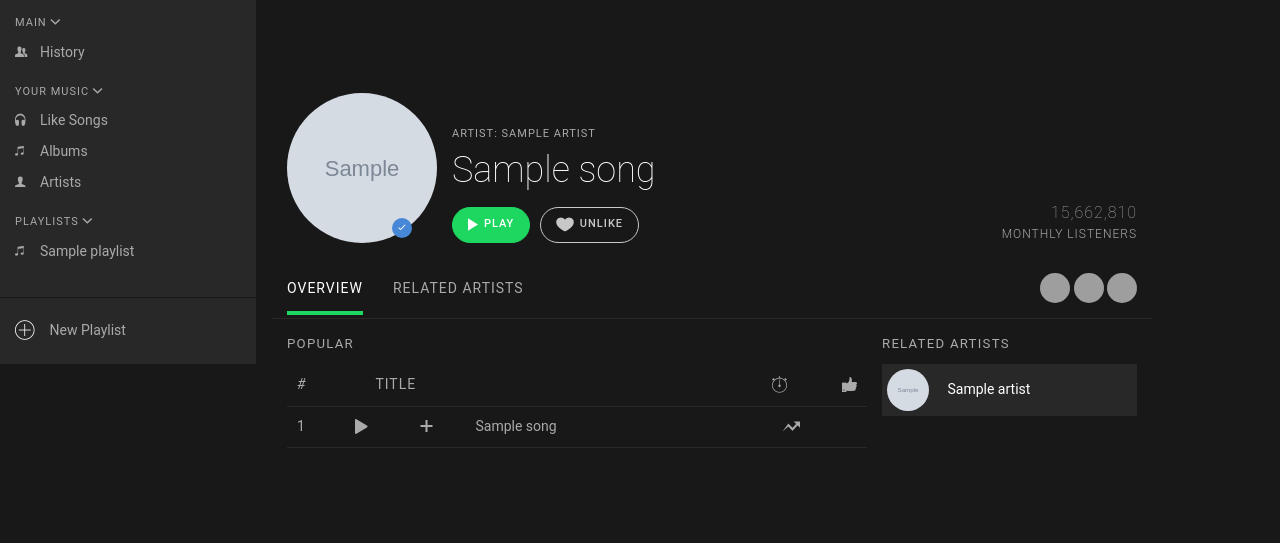
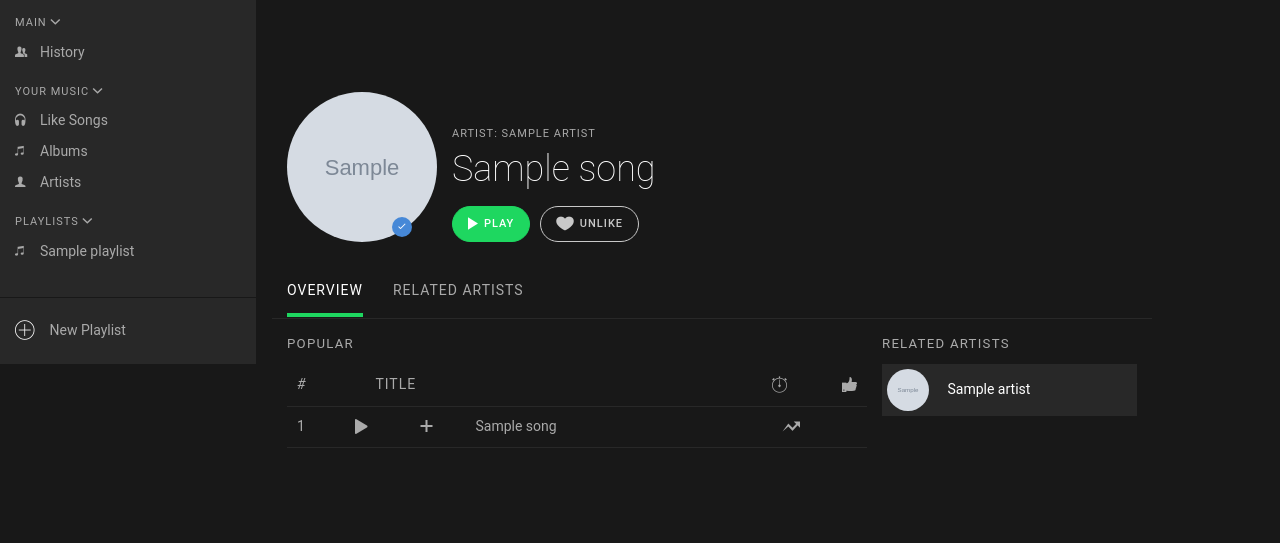
Before and after one commit to sudiarth/Spotlite, a Django app: template apps/app_spotlite/templates/app_spotlite/song.html in a window 1280 px wide. Shown: the part 61-604 px from the top of the page. Run offline with Django 3.2, Linux system fonts and the light colour scheme; the template is opened without the code that fills it: most values are stand-ins (such as "Sample title", 1, 10 or a date in 2020); grey boxes marked "Sample" are stand-in pictures; some libraries are stand-ins or nearby versions; grey boxes are pictures that could not be loaded.

Commit message:
fix single song

```diff
--- a/apps/app_spotlite/templates/app_spotlite/song.html
+++ b/apps/app_spotlite/templates/app_spotlite/song.html
@@ -88,9 +88,9 @@
 
               <div class="artist__listeners">
 
-                <div class="artist__listeners__count">15,662,810</div>
+                <div class="artist__listeners__count"></div>
 
-                <div class="artist__listeners__label">Monthly Listeners</div>
+                <div class="artist__listeners__label"></div>
 
               </div>
 
@@ -114,17 +114,7 @@
 
                 <div class="artist__navigation__friends">
 
-                  <a href="#">
-                    <img src="http://zblogged.com/wp-content/uploads/2015/11/17.jpg" alt="" />
-                  </a>
-
-                  <a href="#">
-                    <img src="http://zblogged.com/wp-content/uploads/2015/11/5.png" alt="" />
-                  </a>
-
-                  <a href="#">
-                    <img src="http://cdn.devilsworkshop.org/files/2013/01/enlarged-facebook-profile-picture.jpg" alt="" />
-                  </a>
+                  <p>&nbsp;</p>
 
                 </div>
 
--- a/apps/app_spotlite/templates/app_spotlite/songs.html
+++ b/apps/app_spotlite/templates/app_spotlite/songs.html
@@ -14,7 +14,7 @@
         <div class="track">
         <div class="track__number">{{ forloop.counter }}</div>
         <div class="track__popularity">
-                  <a class="amplitude-play" amplitude-song-index="{{ forloop.counter0 }}" amplitude-playlist="spotlite"><i class="ion-play playNow" data-songId="{{ song.id }}"></i></a>
+                  <a class="amplitude-play" amplitude-song-index="{{ forloop.counter }}" amplitude-playlist="spotlite"><i class="ion-play playNow" data-songId="{{ song.id }}"></i></a>
       </div>
         <div class="track__added">
               <div class="dropdown">
--- a/apps/base_spotlite/templates/base_spotlite/player.html
+++ b/apps/base_spotlite/templates/base_spotlite/player.html
@@ -10,7 +10,7 @@
                 </a>
 
                 <a href="#" class="control play button amplitude-play-pause amplitude-paused" amplitude-playlist-main-play-pause="true" amplitude-playlist="spotlite">
-                    <i class="ion-ios-play"></i>
+                    <i class="ion-ios-play playNow" data-songId="{{ history.song.id }}"></i>
                 </a>
 
                 <a href="#" class="control play button amplitude-play-pause amplitude-paused" amplitude-playlist-main-play-pause="true" amplitude-playlist="spotlite">
@@ -69,4 +69,13 @@
               </div>
 
             </div>
+            <script>
+
+            $('.playNow').click(function(){
+              song_id = $(this).attr("data-songId");
+              url = "/song/"+ song_id +"/add2history";
+              $.get(url, function( data ) {
+              });
+
+            </script>
       </footer>
```
